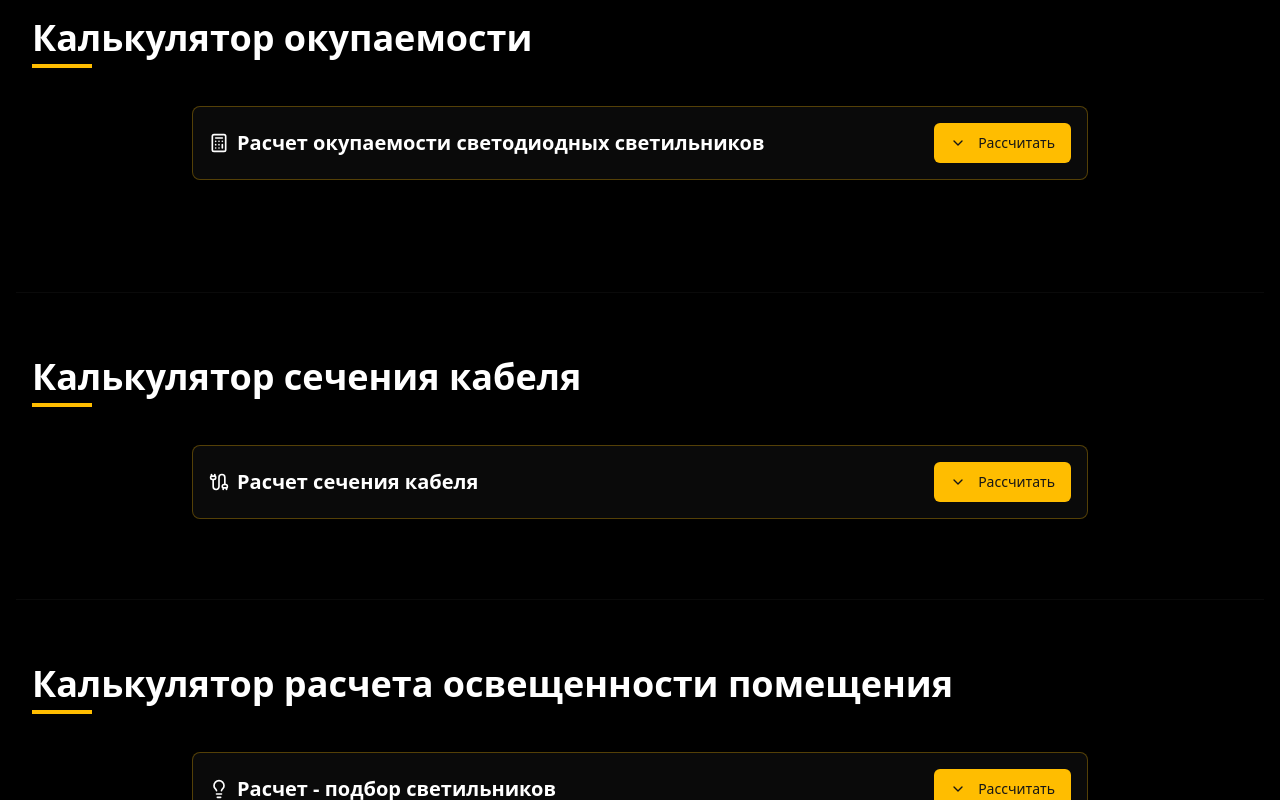
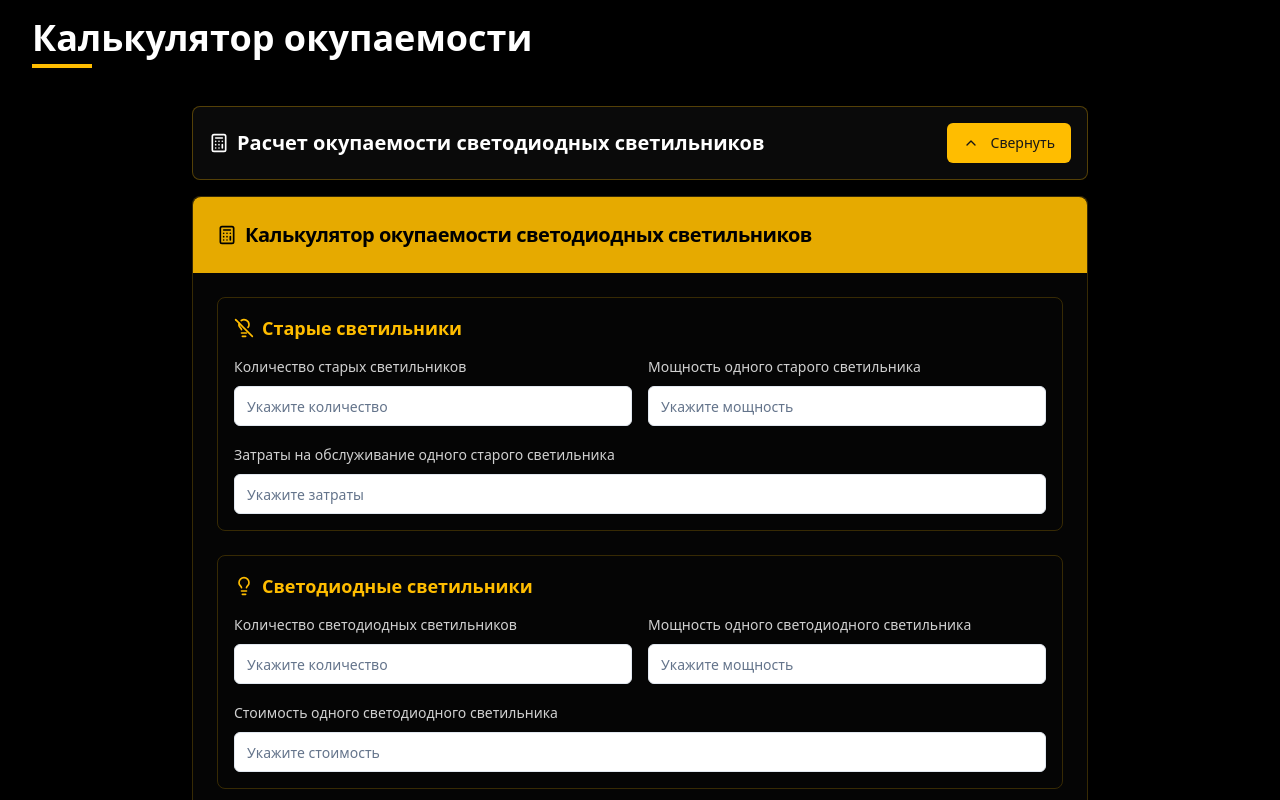
Before and after one commit to 1Andrey-zakaz1/zasvet-landing-page-hub, a React (Vite) app: page /buyers in a window 1280 px wide. Shown: the part 2100-2900 px from the top of the page. Built offline with nearby package versions, Linux system fonts and the light colour scheme.

Commit message:
Развернуть калькуляторы по умолчанию
Co-authored-by: 1Andrey-zakaz1 <212301599+1Andrey-zakaz1@users.noreply.github.com>

```diff
--- a/src/pages/RolePage.tsx
+++ b/src/pages/RolePage.tsx
@@ -51,13 +51,13 @@ const RolePage: React.FC<RolePageProps> = ({ roleSection }) => {
 
           <div className="container mx-auto px-4 mt-20">
             <div id="led-calculator">
-              <LedCalculator />
+              <LedCalculator defaultExpanded={true} />
             </div>
             <div id="cable-calculator">
-              <CableCalculator />
+              <CableCalculator defaultExpanded={true} />
             </div>
             <div id="illumination-calculator">
-              <IlluminationCalculator />
+              <IlluminationCalculator defaultExpanded={true} />
             </div>
           </div>
 
```
